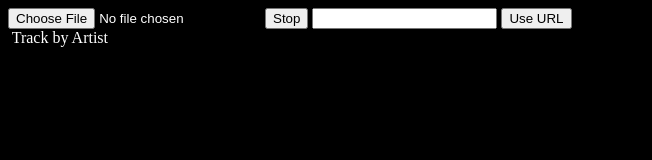
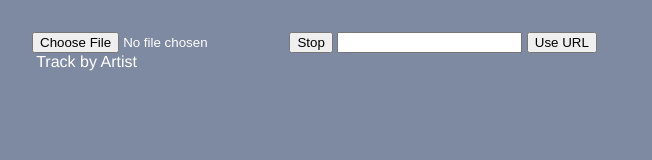
Before and after one commit to bojdell/spectrogram, a plain HTML site: page demo-spectrogram/index.html in a window 1280 px wide. Shown: the whole page, without its empty margins (0-652 px from the left). Drawn offline with nearby package versions, Linux system fonts and the light colour scheme.

Commit message:
adding css

```diff
--- a/demo-spectrogram/app.css
+++ b/demo-spectrogram/app.css
@@ -1,11 +1,24 @@
+body {
+	color: white;
+	background-color: #7E8AA2;
+	margin: 0;
+}
+
+#container {
+	position: absolute;
+	width: 100%;
+	height: 100%;
+}
+
+#overlay {
+	padding: 2.0em;
+	height: 100%;
+	font-family: Helvetica;
+}
+
 #canvas {
 	z-index: -1;
 	position: absolute;
 	left: 0;
 	top: 0;
 }
-
-body {
-	color: white;
-	background-color: black;
-}
```
